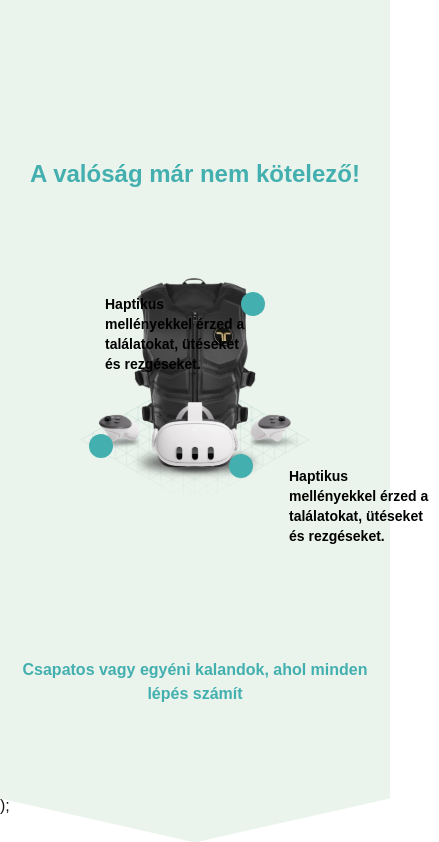
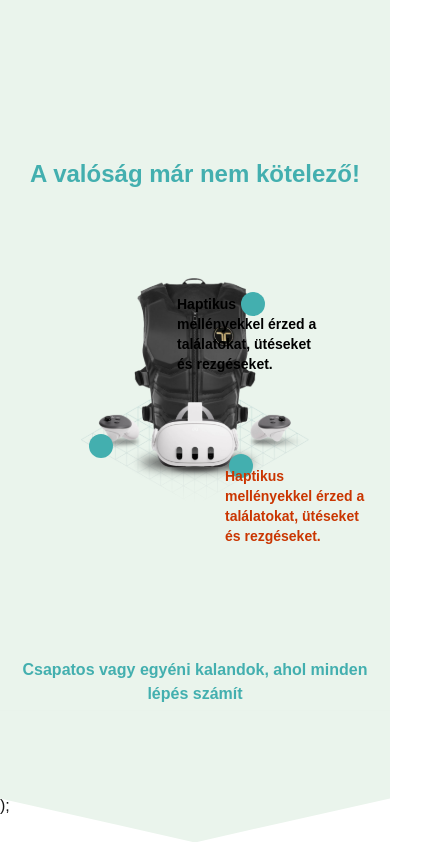
Before and after one commit to butus77/vrvilagszeged, a Next.js app: page / in a window 390 px wide. Shown: the part 700-1542 px from the top of the page, 439 px wide, since content can reach past the window. Built offline with nearby package versions, Linux system fonts and the light colour scheme.

Commit message:
mobilosnezetbeallitasok

```diff
--- a/app/SecondSection.js
+++ b/app/SecondSection.js
@@ -22,7 +22,7 @@ export default function SecondSection() {
             title="Mellkasi rezgés"
           ></button>
 
-          <div className="absolute top-4 left-6 sm:left-52 max-w-[150px] break-words w-40 text-sm text-black font-bold text-left">
+          <div className="absolute top-4 left-24 sm:left-52 max-w-[140px] break-words w-40 text-sm text-black font-bold text-left z-30">
             Haptikus mellényekkel érzed a találatokat, ütéseket és rezgéseket.
           </div>
           {/* Bal oldal közepe */}
@@ -36,8 +36,8 @@ export default function SecondSection() {
             className="absolute bottom-7 right-14 z-20 bg-[#43AFAF] w-6 h-6 rounded-full hover:bg-[#367D7E] transition"
             title="Alsó rész"
           ></button>
-          <div className="absolute -bottom-10  left-52 sm:left-50 max-w-[150px] break-words
-w-40 text-sm text-black text-left font-bold z-50">
+          <div className="absolute -bottom-10  left-36 sm:left-46 max-w-[140px] break-words
+w-40 text-sm text-orange-700 text-left font-bold z-50">
             Haptikus mellényekkel érzed a találatokat, ütéseket és rezgéseket.
           </div>
         </div>
```
